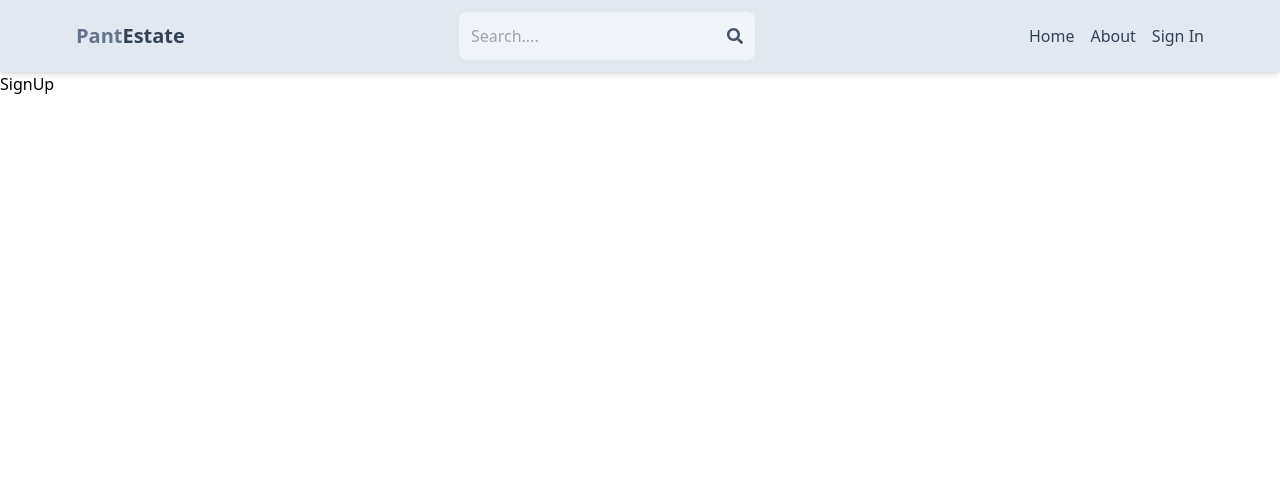
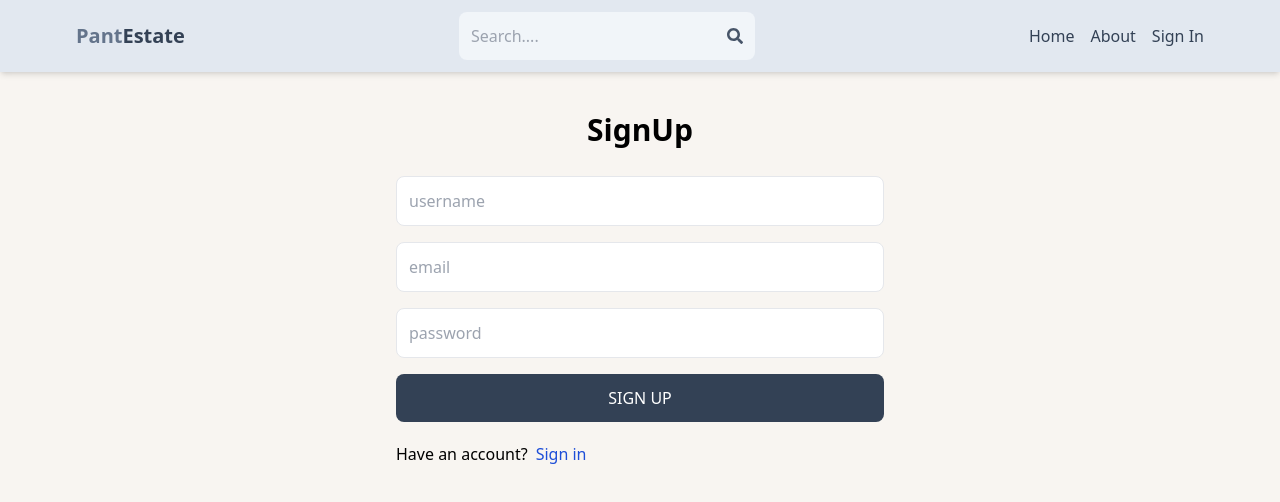
Before and after one commit to abhinavpant/Realtor, a React (Vite) app in the folder client/: page /sign-up in a window 1280 px wide. Shown: the top 502 px of the page. Built offline with nearby package versions, Linux system fonts and the light colour scheme.

Commit message:
Complete sing-up

```diff
--- a/client/src/index.css
+++ b/client/src/index.css
@@ -1,3 +1,6 @@
 @tailwind base;
 @tailwind components;
 @tailwind utilities;
+body{
+    background-color: rgb(248,245 , 241);
+}
--- a/client/src/pages/SignUp.jsx
+++ b/client/src/pages/SignUp.jsx
@@ -1,8 +1,22 @@
-import React from 'react'
+import { Link } from "react-router-dom"
 
 function SignUp() {
   return (
-    <div>SignUp</div>
+    <div className='p-3 max-w-lg mx-auto'>
+      <h1 className='text-3xl text-center font-semibold my-7'>SignUp</h1>
+      <form className='flex flex-col gap-4'>
+        <input type="text" placeholder='username' className='border p-3 rounded-lg' id='username'/>
+        <input type="email" placeholder='email' className='border p-3 rounded-lg' id='email'/>
+        <input type="password" placeholder='password' className='border p-3 rounded-lg' id='password'/>
+        <button className="bg-slate-700 text-white p-3 rounded-lg uppercase hover:opacity-95 disabled:opacity-80">Sign up</button>
+      </form>
+      <div className="flex gap-2 mt-5">
+        <p> Have an account? </p>
+        <Link to={"/sign-in"}>
+          <span className='text-blue-700'>Sign in</span>
+        </Link>
+      </div>
+    </div>
   )
 }
 
```
